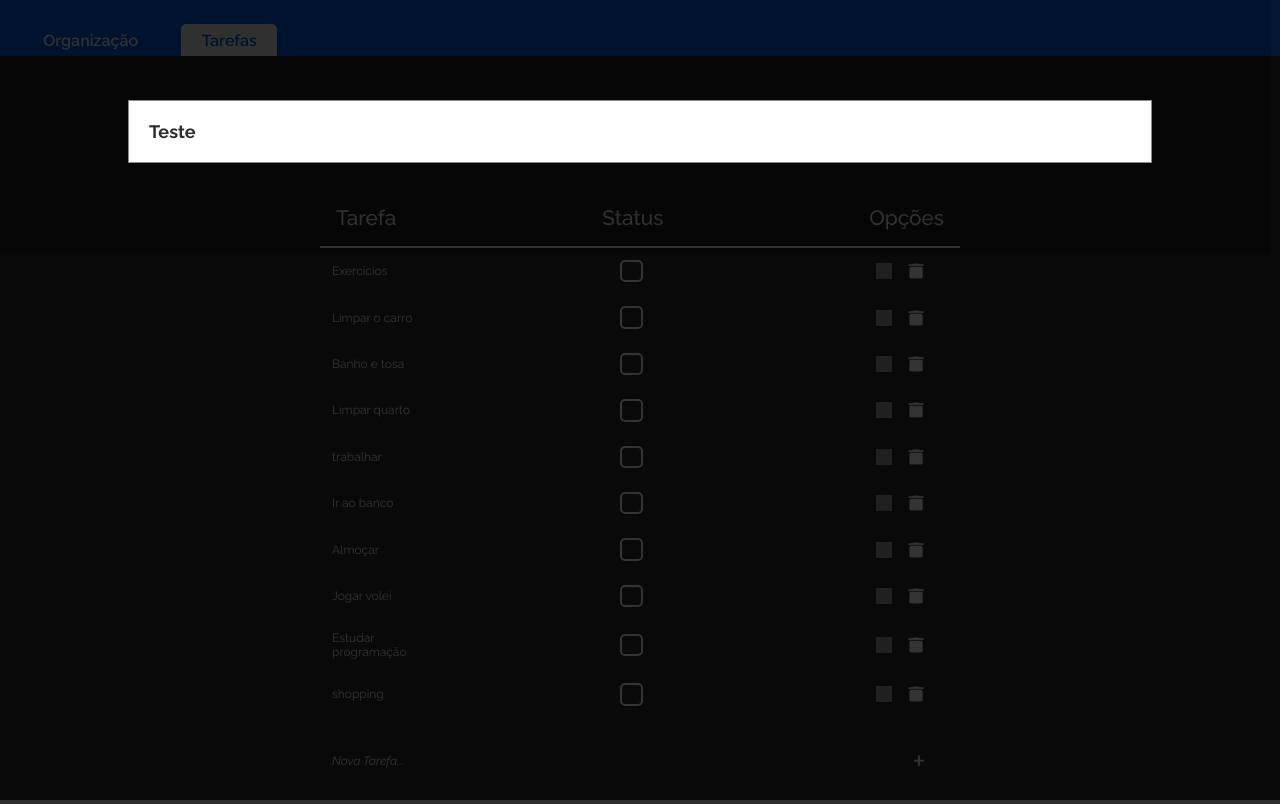
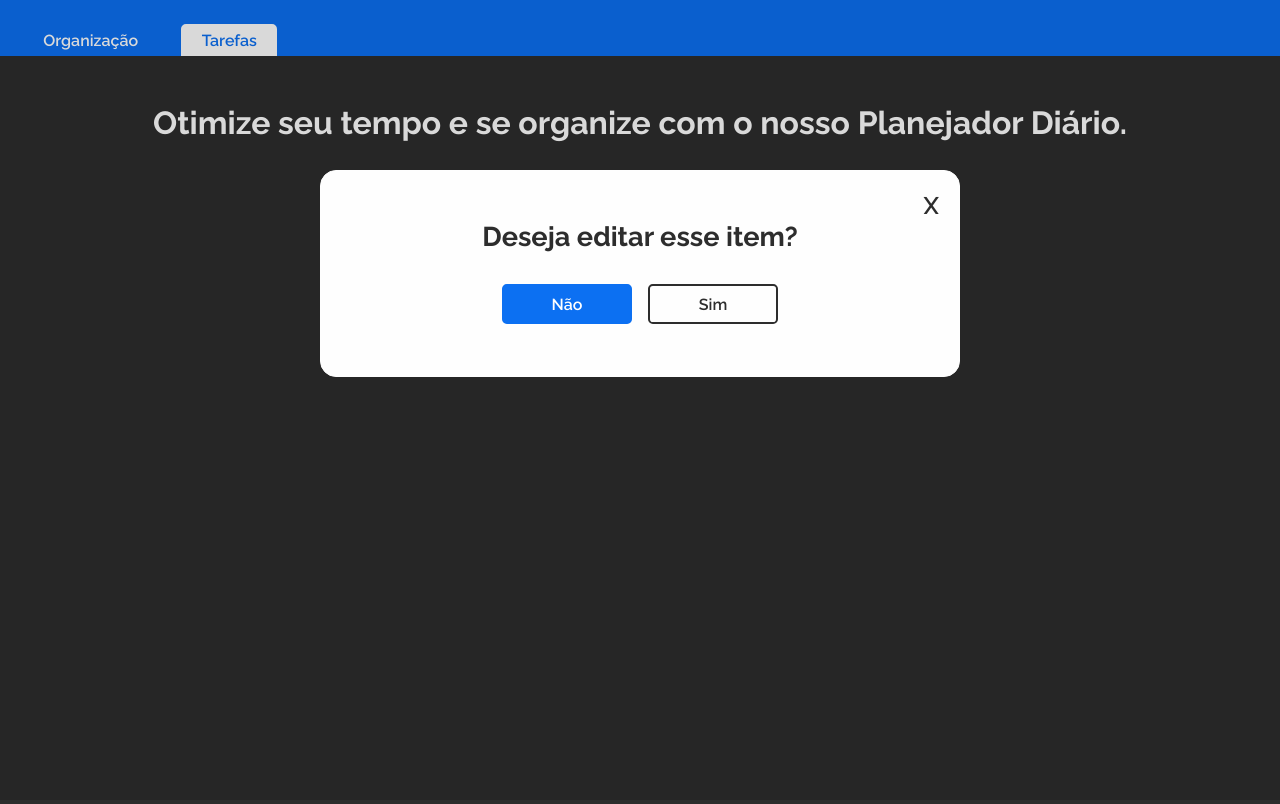
Before and after one commit to osmaclean/todolistDNC, a React (Vite) app: page / in a window 1280 px wide. Both pictures are taken after a click on the picture 884 px from the left and 271 px from the top of the page. Built offline with nearby package versions, Linux system fonts and the light colour scheme; grey boxes are pictures that could not be loaded.

Commit message:
feat: added style in modal

```diff
--- a/src/components/Tasks/Tasks.jsx
+++ b/src/components/Tasks/Tasks.jsx
@@ -6,15 +6,18 @@ import { useState } from "react";
 export default function Tasks({ data }) {
   const [showModalEdit, setShowModalEdit] = useState(false);
   const [showModalTrash, setShowModalTrash] = useState(false);
+  const [showModalNew, setShowModalNew] = useState(false);
+
   return (
-    <div
-      className="containerTable"
-      onClick={() => {
-        if (showModalEdit) setShowModalEdit(false);
-        if (showModalTrash) setShowModalTrash(false);
+    <div className="containerTable">
+      <table
+        id="tfhover"
+        className="tftable"
+        style={{
+          display:
+            showModalEdit || showModalNew || showModalTrash ? "none" : "table",
         }}
       >
-      <table id="tfhover" className="tftable">
         <tr>
           <th>Tarefa</th>
           <th>Status</th>
@@ -29,29 +32,76 @@ export default function Tasks({ data }) {
             <td>
               <img onClick={() => setShowModalEdit(true)} src={pencil}></img>
               <img onClick={() => setShowModalTrash(true)} src={trash}></img>
-
+            </td>
+          </tr>
+        ))}
+        <tr className="tr">
+          <td className="tr__tdNew">Nova Tarefa...</td>
+          <td className="add" onClick={() => setShowModalNew(true)}>
+            +
+          </td>
+        </tr>
+      </table>
       {showModalEdit && (
         <div className="modal__container">
           <div className="modal__container__content">
-                    <h1>Teste</h1>
+            <div
+              className="modal__container__content--close"
+              onClick={() => setShowModalEdit(false)}
+            >
+              <h2>X</h2>
+            </div>
+            <h1>Deseja editar esse item?</h1>
+            <div className="modal__container__content__buttons">
+              <button className="no" onClick={() => setShowModalEdit(false)}>
+                Não
+              </button>
+              <button className="yes">Sim</button>
+            </div>
           </div>
         </div>
       )}
       {showModalTrash && (
         <div className="modal__container">
           <div className="modal__container__content">
-                    <h1>Teste 2</h1>
+            <div
+              className="modal__container__content--close"
+              onClick={() => setShowModalTrash(false)}
+            >
+              <h2>X</h2>
+            </div>
+            <h1>Deseja excluir esse item?</h1>
+            <div className="modal__container__content__buttons">
+              <button className="no" onClick={() => setShowModalTrash(false)}>
+                Não
+              </button>
+              <button className="yes">Sim</button>
+            </div>
           </div>
         </div>
       )}
-            </td>
-          </tr>
-        ))}
-        <tr className="tr">
-          <td className="tr__tdNew">Nova Tarefa...</td>
-          <td className="add">+</td>
-        </tr>
-      </table>
+      {showModalNew && (
+        <div className="modal__containerNew">
+          <div className="modal__containerNew__content">
+            <div
+              className="modal__containerNew__content--close"
+              onClick={() => setShowModalNew(false)}
+            >
+              <h2>X</h2>
+            </div>
+            <h1>Deseja adicionar uma tarefa?</h1>
+            <label>
+              <input type="text" placeholder="Digite o nome tarefa..." />
+            </label>
+            <div className="modal__containerNew__content__buttons">
+              <button className="no" onClick={() => setShowModalNew(false)}>
+                Não
+              </button>
+              <button className="yes">Sim</button>
+            </div>
+          </div>
+        </div>
+      )}
     </div>
   );
 }
--- a/src/components/Tasks/index.scss
+++ b/src/components/Tasks/index.scss
@@ -116,20 +116,219 @@ table.tftable {
   z-index: 1;
   left: 0;
   top: 0;
-  padding-top: 100px;
+  padding-top: 170px;
   width: 100%;
   height: 100%;
-  cursor: pointer;
   color: #2d2d2d;
   overflow: auto;
   background-color: rgba(0, 0, 0, 0.15);
   .modal__container__content {
-    cursor: default;
     color: #2d2d2d;
     background-color: #fefefe;
+    border-radius: 1rem;
     margin: auto;
     padding: 20px;
-    border: 1px solid #888;
-    width: 80%;
+    border: 1px solid #fefefe;
+    width: 50%;
+    &--close {
+      width: 100%;
+      display: flex;
+      align-items: center;
+      justify-content: flex-end;
+      h2 {
+        color: #2d2d2d;
+        font-size: 1.5rem;
+        font-weight: 600;
+        cursor: pointer;
+        transition: 500ms;
+        &:hover {
+          opacity: 50%;
+          transition: 500ms;
+          transform: scale(1.2);
+        }
+      }
+    }
+    h1 {
+      text-align: center;
+      font-size: 1.7rem;
+      margin-bottom: 2rem;
+    }
+    span {
+      margin-bottom: 2rem;
+      display: flex;
+      font-size: 1rem;
+      align-items: center;
+      justify-content: center;
+    }
+    &__buttons {
+      width: 100%;
+      margin-bottom: 2rem;
+      display: flex;
+      align-items: center;
+      justify-content: center;
+      gap: 1rem;
+      .no {
+        width: 130px;
+        height: 40px;
+        padding: .3rem;
+        color: white;
+        background-color: $color-header;
+        border: 2px solid $color-header;
+        border-radius: .3rem;
+        font-size: 1rem;
+        font-weight: 600;
+        transition: 500ms;
+        cursor: pointer;
+        &:hover {
+          transition: 500ms;
+          color: $color-header;
+          background-color: transparent;
+          transform: scale(1.1);
+        }
+      }
+      .yes {
+        width: 130px;
+        height: 40px;
+        padding: .3rem;
+        color: #2d2d2d;
+        background-color: transparent;
+        border: 2px solid #2d2d2d;
+        border-radius: .3rem;
+        cursor: pointer;
+        font-size: 1rem;
+        font-weight: 600;
+        transition: 500ms;
+        &:hover {
+          transform: scale(1.1);
+          transition: 500ms;
+          color: #f6f6f6;
+          background-color: #2d2d2d;
+        }
+      }
+    }
   }
 }
+
+.modal__containerNew {
+  position: fixed;
+  z-index: 1;
+  left: 0;
+  top: 0;
+  padding-top: 170px;
+  width: 100%;
+  height: 100%;
+  color: #2d2d2d;
+  overflow: auto;
+  background-color: rgba(0, 0, 0, 0.15);
+  .modal__containerNew__content {
+    color: #2d2d2d;
+    background-color: #fefefe;
+    border-radius: 1rem;
+    margin: auto;
+    padding: 20px;
+    border: 1px solid #fefefe;
+    width: 50%;
+    &--close {
+      width: 100%;
+      display: flex;
+      align-items: center;
+      justify-content: flex-end;
+      h2 {
+        color: #2d2d2d;
+        font-size: 1.5rem;
+        font-weight: 600;
+        cursor: pointer;
+        transition: 500ms;
+        &:hover {
+          opacity: 50%;
+          transition: 500ms;
+          transform: scale(1.2);
+        }
+      }
+    }
+    h1 {
+      text-align: center;
+      font-size: 1.7rem;
+      margin-bottom: 2rem;
+    }
+    span {
+      margin-bottom: 2rem;
+      display: flex;
+      font-size: 1rem;
+      align-items: center;
+      justify-content: center;
+    }
+    &__buttons {
+      width: 100%;
+      margin-bottom: 2rem;
+      display: flex;
+      align-items: center;
+      justify-content: center;
+      gap: 1rem;
+      .no {
+        width: 130px;
+        height: 40px;
+        padding: .3rem;
+        color: white;
+        background-color: $color-header;
+        border: 2px solid $color-header;
+        border-radius: .3rem;
+        font-size: 1rem;
+        font-weight: 600;
+        transition: 500ms;
+        cursor: pointer;
+        &:hover {
+          transition: 500ms;
+          color: $color-header;
+          background-color: transparent;
+          transform: scale(1.1);
+        }
+      }
+      .yes {
+        width: 130px;
+        height: 40px;
+        padding: .3rem;
+        color: #2d2d2d;
+        background-color: transparent;
+        border: 2px solid #2d2d2d;
+        border-radius: .3rem;
+        cursor: pointer;
+        font-size: 1rem;
+        font-weight: 600;
+        transition: 500ms;
+        &:hover {
+          transform: scale(1.1);
+          transition: 500ms;
+          color: #f6f6f6;
+          background-color: #2d2d2d;
+        }
+      }
+    }
+    label {
+      margin-bottom: 2rem;
+      width: 100%;
+      display: flex;
+      justify-content: center;
+      align-items: center;
+      input {
+        width: 50%;
+        height: 32px;
+        border: 2px solid #2d2d2d;
+        border-radius: .3rem;
+        color: #2d2d2d;
+        padding: .5rem;
+        outline: none;
+        transition: 500ms;
+        font-size: .9rem;
+        &:hover {
+          transition: 500ms;
+          border: 2px solid $color-header;
+        }
+        &:focus {
+          border: 2px solid $color-header;
+
+        }
+      }
+    }
+  }
+}
```
Lines whose indentation alone changed are shown as unchanged.
